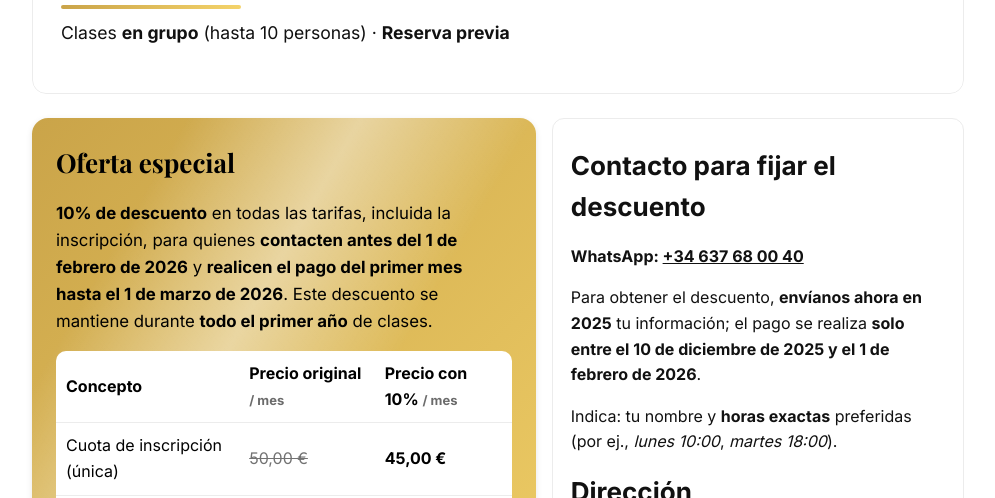
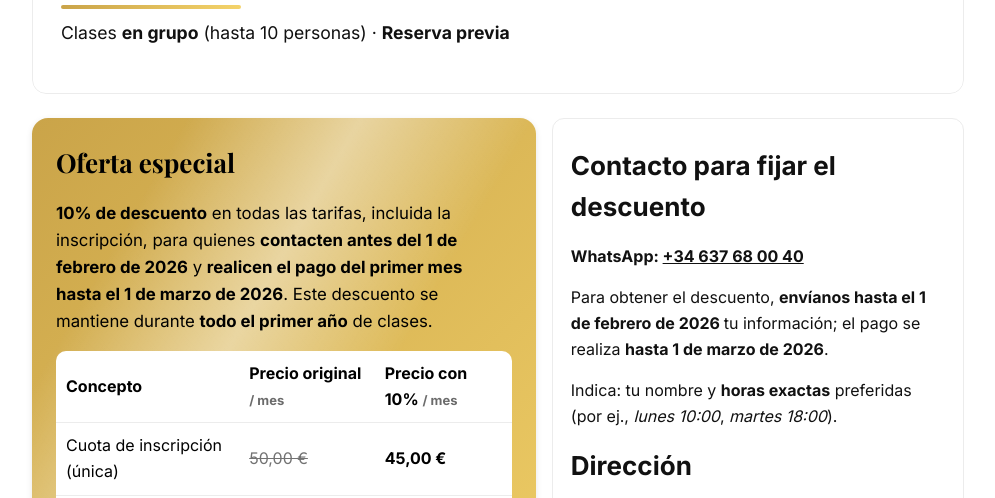
Before and after one commit to tkolodchenko/Pilatesaura, a plain HTML site: page index.html in a window 1280 px wide. Shown: the part 302-800 px from the top of the page, without its empty margins (142-1137 px from the left). Drawn offline with nearby package versions, Linux system fonts and the light colour scheme.

Commit message:
Index.html

```diff
--- a/index.html
+++ b/index.html
@@ -114,7 +114,7 @@ Duración de cada clase: 50 minutos</div>
       <section class="card contact" aria-labelledby="contacto">
         <h2 id="contacto">Contacto para fijar el descuento</h2>
         <p class="cta">WhatsApp: <strong><a href="https://wa.me/34637680040">+34 637 68 00 40</a></strong></p>
-        <p>Para obtener el descuento, <strong>envíanos ahora en 2025</strong> tu información; el pago se realiza <strong>solo entre el 10 de diciembre de 2025 y el 1 de febrero de 2026</strong>.</p>
+        <p>Para obtener el descuento, <strong>envíanos hasta el 1 de febrero de 2026 </strong> tu información; el pago se realiza <strong> hasta 1 de marzo de 2026</strong>.</p>
         <p>Indica: tu nombre y <strong>horas exactas</strong> preferidas (por ej., <em>lunes 10:00</em>, <em>martes 18:00</em>).</p>
         <h2 style="margin-top:16px">Dirección</h2>
         <p><a href="https://maps.google.com/?q=Carrer+Gaiarre,+87,+Barcelona" rel="noopener">Carrer Gaiarre, 87, Barcelona</a></p>
```
